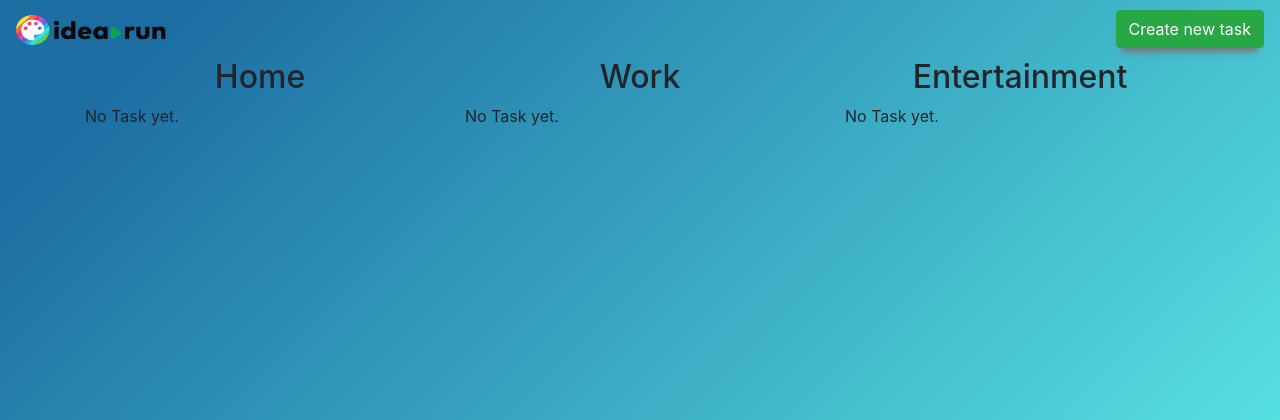
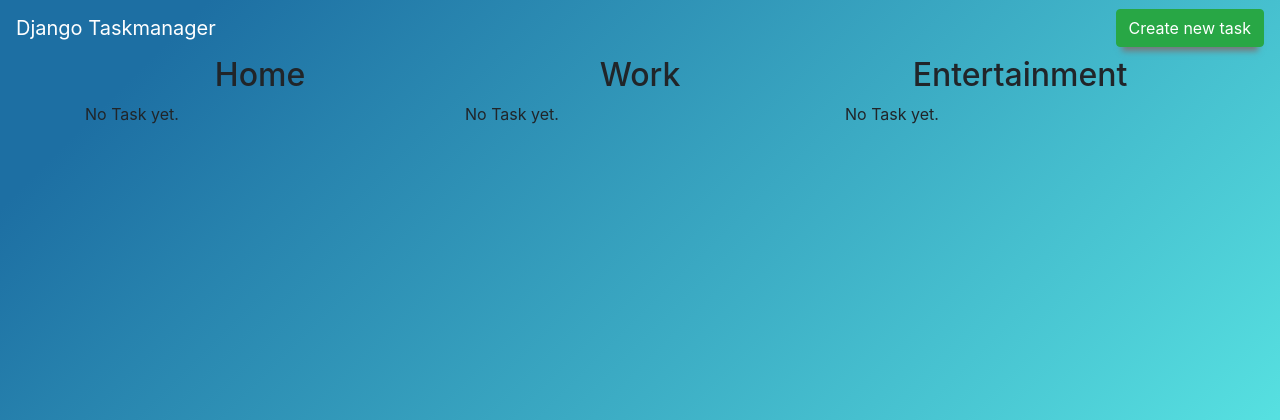
Before and after one commit to mansourmahboubi/django-taskmanager, a Django app: page / in a window 1280 px wide. Shown: the top 420 px of the page. Run offline with Django 3.2, Linux system fonts and the light colour scheme; data that the repository does not hold is empty; some libraries are stand-ins or nearby versions.

Commit message:
delete idearun logo

```diff
--- a/templates/base.html
+++ b/templates/base.html
@@ -14,8 +14,8 @@
   </head>
   <body>
     <nav id="navbar-example2" class="navbar navbar-light sticky-top">
-      <a class="navbar-brand" href="/">
-      <img src="{% static "DesignStudioLogo.png" %}" width="150" height="30" alt="">
+      <a class="navbar-brand text-white" href="/">
+      Django Taskmanager
     </a>
       <a href="/edit/create/" class="btn btn-success bx-shadow">Create new task</a>
     </nav>
```
Also changed, not shown: static/DesignStudioLogo.png (deleted).
